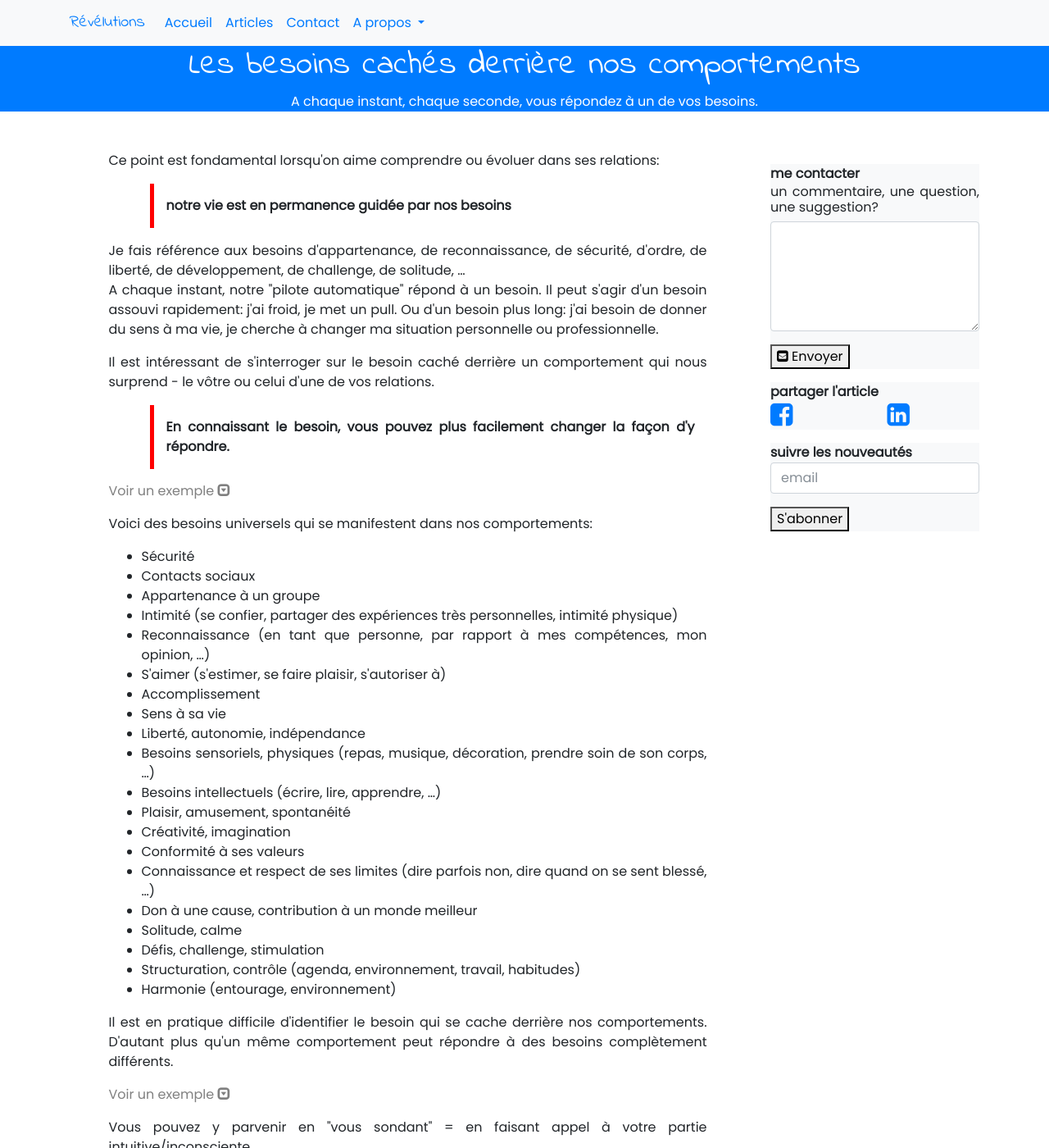
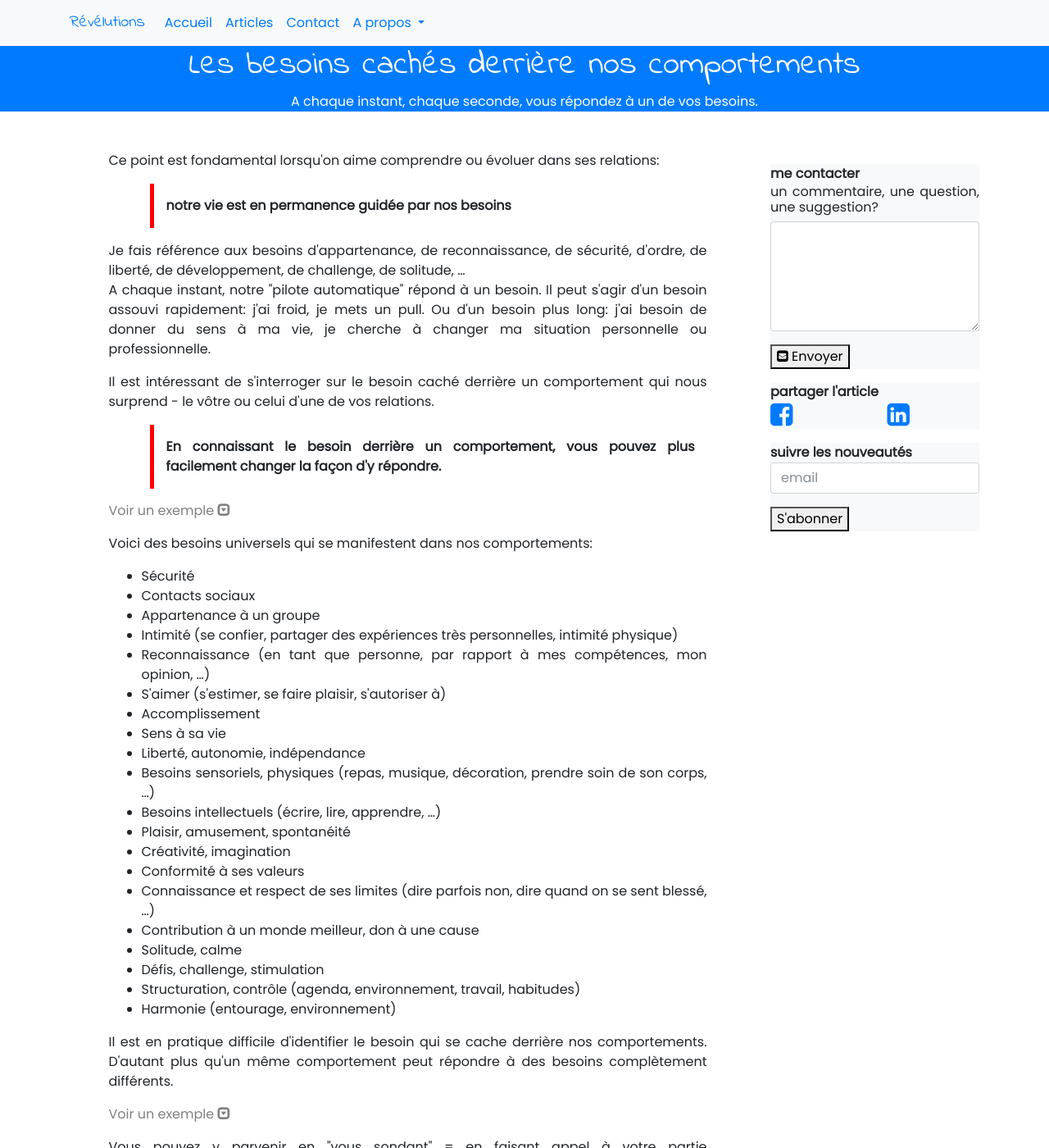
Before and after one commit to OrgaEvolutions/Nathoup.github.io, a Jekyll site: the page built from articles/besoins.html, in a window 1280 px wide and 1400 px high. Shown: the whole window at 82% size. Built offline with Jekyll 4.4.1, drawn with Linux system fonts in a browser that asks for light colours; nearby versions of some CDN libraries; some web fonts are replaced; some of the changed text lies outside the part shown.

Commit message:
Update besoins.html

```diff
--- a/articles/besoins.html
+++ b/articles/besoins.html
@@ -14,14 +14,14 @@ notre vie est en permanence guidée par nos besoins
 
 {% include al type='paragraphe' %}
 Je fais référence aux besoins d'appartenance, de reconnaissance, de sécurité, d'ordre, de liberté, de développement, de challenge, de solitude, …
-<br>A chaque instant, notre "pilote automatique" répond à un besoin. Il peut s'agir d'un besoin assouvi rapidement: j'ai froid, je met un pull.
+<br>A chaque instant, notre "pilote automatique" répond à un besoin. Il peut s'agir d'un besoin assouvi rapidement: j'ai froid, je mets un pull.
 Ou d'un besoin plus long: j'ai besoin de donner du sens à ma vie, je cherche à changer ma situation personnelle ou professionnelle.{% include al type='fin_paragraphe' %}
 {% include al type='fin_paragraphe' %}
 
 {% include al type='paragraphe' %}
 Il est intéressant de s'interroger sur le besoin caché derrière un comportement qui nous surprend - le vôtre ou celui d'une de vos relations.
 {% include al type='passage_important' %}
-En connaissant le besoin, vous pouvez plus facilement changer la façon d'y répondre.
+En connaissant le besoin derrière un comportement, vous pouvez plus facilement changer la façon d'y répondre.
 {% include al type='fin_passage_important' %}
 
 {% include al type='exemple' %}
@@ -48,7 +48,7 @@ Voici des besoins universels qui se manifestent dans nos comportements:
   {% include al type='element_liste' %} Créativité, imagination {% include al type='fin_element_liste' %}
   {% include al type='element_liste' %} Conformité à ses valeurs {% include al type='fin_element_liste' %}
   {% include al type='element_liste' %} Connaissance et respect de ses limites (dire parfois non, dire quand on se sent blessé, …) {% include al type='fin_element_liste' %}
-  {% include al type='element_liste' %} Don à une cause, contribution à un monde meilleur {% include al type='fin_element_liste' %}
+  {% include al type='element_liste' %} Contribution à un monde meilleur, don à une cause {% include al type='fin_element_liste' %}
   {% include al type='element_liste' %} Solitude, calme {% include al type='fin_element_liste' %}
   {% include al type='element_liste' %} Défis, challenge, stimulation {% include al type='fin_element_liste' %}
   {% include al type='element_liste' %} Structuration, contrôle (agenda, environnement, travail, habitudes) {% include al type='fin_element_liste' %}
```
Also changed, not shown: other parts of articles/besoins.html (+3 -3 lines).
